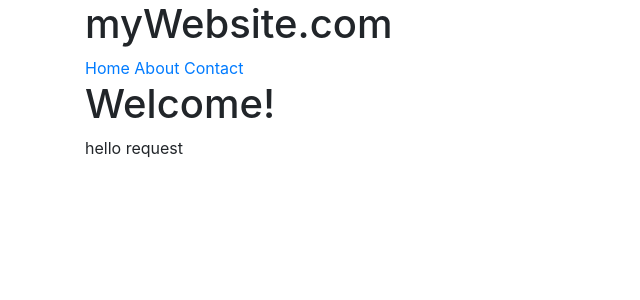
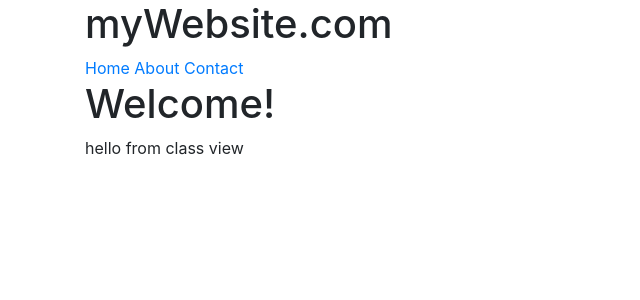
Before and after one commit to vykuntaharsha/Restaurants, a Django app: page / in a window 1280 px wide. Shown: the top 300 px of the page, without its empty margins (0-640 px from the left). Run offline with Django 3.2, Linux system fonts and the light colour scheme; some libraries are stand-ins or nearby versions.

Commit message:
implementing class based view

```diff
--- a/src/myWebsite/urls.py
+++ b/src/myWebsite/urls.py
@@ -15,12 +15,13 @@ Including another URLconf
 """
 from django.conf.urls import url
 from django.contrib import admin
+from django.views.generic import TemplateView
 
-from restaurants.views import home,about,contact
+from restaurants.views import HomeView
 
 urlpatterns = [
     url(r'^admin/', admin.site.urls),
-    url(r'^$', home),
-    url(r'^about/$', about),
-    url(r'^contact/$', contact),
+    url(r'^$', HomeView.as_view()),
+    url(r'^about/$', TemplateView.as_view(template_name='about.html')),
+    url(r'^contact/$', TemplateView.as_view(template_name='contact.html')),
 ]
--- a/src/restaurants/views.py
+++ b/src/restaurants/views.py
@@ -1,27 +1,45 @@
 from django.http import HttpResponse
 from django.shortcuts import render
+from django.views import View
+from django.views.generic import TemplateView
 
 
 # Create your views here.
 # function based view
-
-def home(request):
-    # return HttpResponse("hello")
-    content = {
-        "content": "hello request"
-    }
-    return render(request, template_name="home.html", context=content)  # response
+#
+# def home(request):
+#     # return HttpResponse("hello")
+#     content = {
+#         "content": "hello request"
+#     }
+#     return render(request, template_name="home.html", context=content)  # response
+#
+#
+# def about(request):
+#     content = {
+#         "content": "about request"
+#     }
+#     return render(request, template_name="about.html", context=content)
+#
+#
+# def contact(request):
+#     content = {
+#         "content": "contact request"
+#     }
+#     return render(request, template_name="contact.html", context=content)
 
 
-def about(request):
-    content = {
-        "content": "about request"
-    }
-    return render(request, template_name="about.html", context=content)
+# class based view
 
 
-def contact(request):
-    content = {
-        "content": "contact request"
-    }
-    return render(request, template_name="contact.html", context=content)
+class HomeView(TemplateView):
+
+    template_name = 'home.html'
+
+    def get_context_data(self,*args, **kwargs):
+        context = super(HomeView,self).get_context_data(*args, **kwargs)
+        context = {
+            "content": "hello from class view"
+        }
+
+        return context
--- a/src/templates/contact.html
+++ b/src/templates/contact.html
@@ -3,7 +3,6 @@
 {% block content%}
 
 <h1> contact!</h1>
-
+<a href="mailto:harshavardhan.biit@gmail.com">Email me</a>
 <p> {{content}} </p>
-
 {% endblock content%}l>
```
